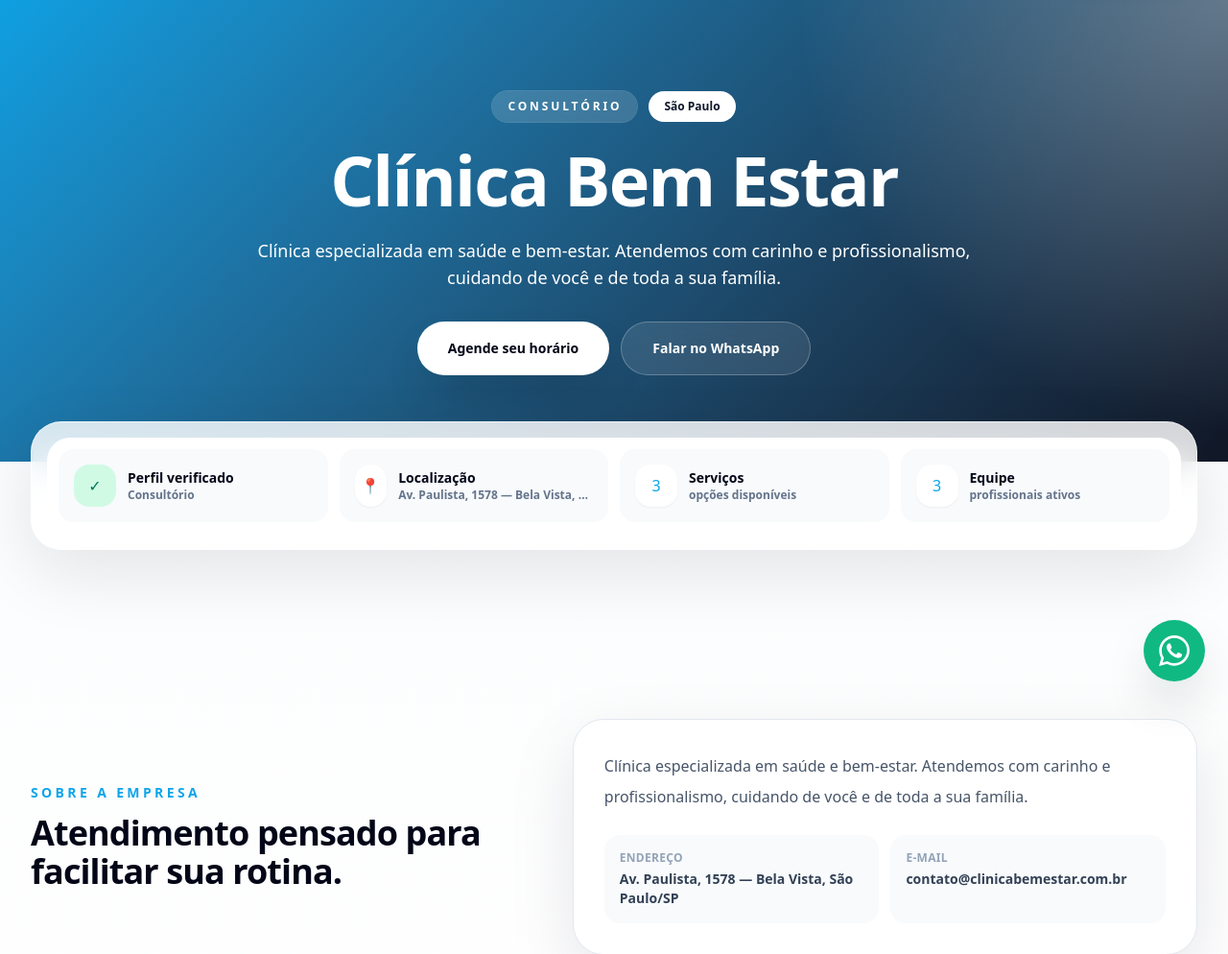
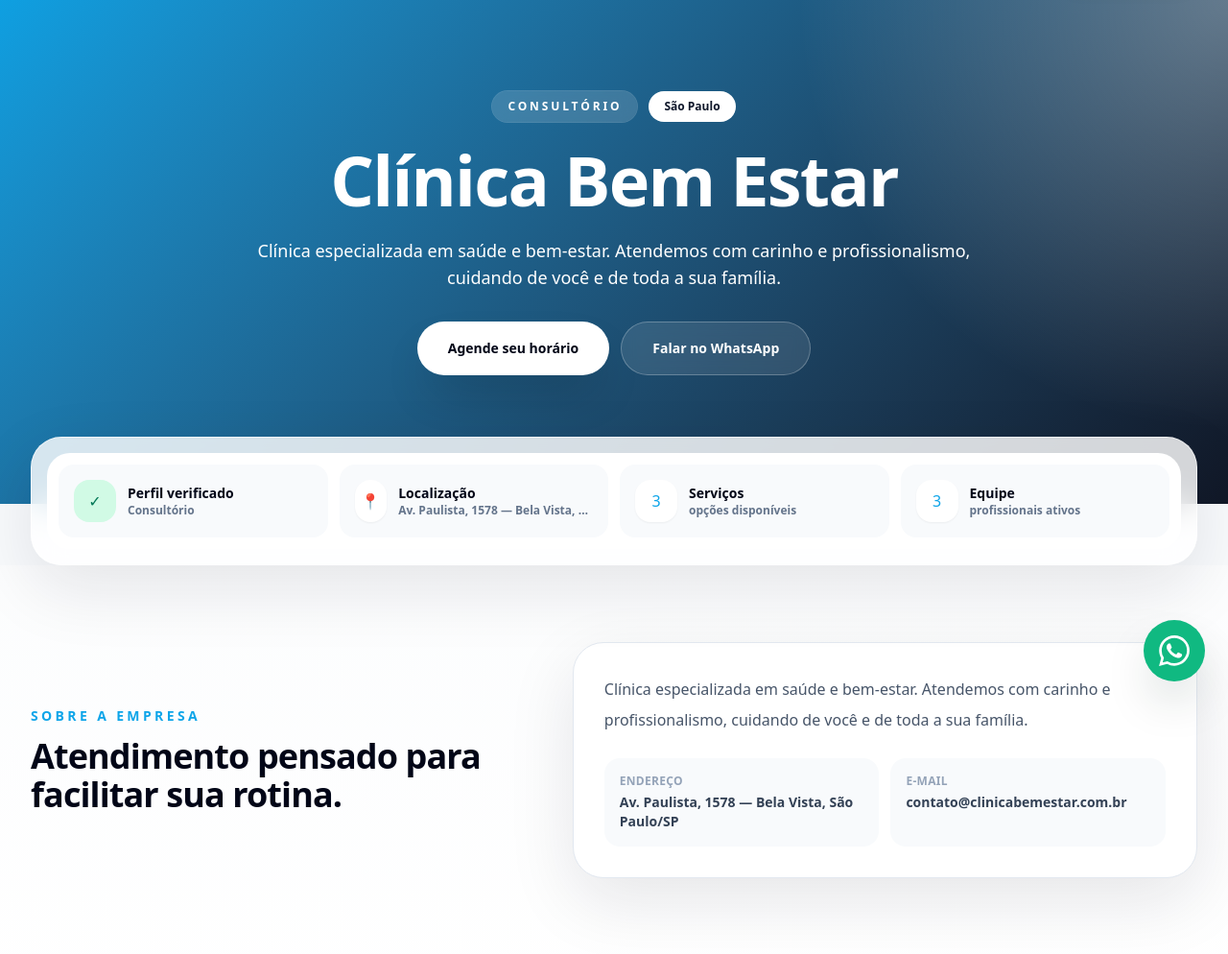
Before and after one commit to system-care/GuiaComercial, a Laravel app: page /clinica-bem-estar in a window 1280 px wide. Shown: the part 70-1064 px from the top of the page at 96% size. Run offline with Laravel 12, Linux system fonts and the light colour scheme; data comes from the database, SQL or seed files in the repository; parts of the project's set-up code (start-up, migrations or seed data) failed here and were passed over; some libraries are stand-ins or nearby versions.

Commit message:
Adjust tenant hero layout overlap

```diff
--- a/resources/views/tenant/landing.blade.php
+++ b/resources/views/tenant/landing.blade.php
@@ -177,12 +177,12 @@
     </header>
 
     <main id="inicio">
-        <section class="relative overflow-hidden">
-            <div class="absolute inset-x-0 top-0 h-[72%] {{ $bannerUrl ? 'gc-hero-image bg-cover bg-center' : 'gc-hero-bg' }}"></div>
-            <div class="absolute inset-x-0 top-0 h-[72%] bg-[radial-gradient(circle_at_top_right,rgba(255,255,255,.32),transparent_28rem)]"></div>
+        <section class="relative overflow-visible bg-slate-50">
+            <div class="absolute inset-x-0 top-0 bottom-16 {{ $bannerUrl ? 'gc-hero-image bg-cover bg-center' : 'gc-hero-bg' }}"></div>
+            <div class="absolute inset-x-0 top-0 bottom-16 bg-[radial-gradient(circle_at_top_right,rgba(255,255,255,.32),transparent_28rem)]"></div>
 
-            <div class="relative mx-auto max-w-7xl px-4 pb-16 pt-12 sm:px-6 sm:pb-20 sm:pt-16 lg:px-8 lg:pb-24 lg:pt-24">
-                <div class="mx-auto flex max-w-4xl flex-col items-center text-center text-white">
+            <div class="relative mx-auto max-w-7xl px-4 pb-28 pt-12 sm:px-6 sm:pb-32 sm:pt-16 lg:px-8 lg:pb-36 lg:pt-24">
+                <div class="mx-auto flex max-w-6xl flex-col items-center text-center text-white">
                     <div class="mb-6 flex flex-wrap items-center justify-center gap-3">
                         <span class="rounded-full bg-white/15 px-4 py-2 text-xs font-black uppercase tracking-[0.24em] text-white ring-1 ring-white/20 backdrop-blur">
                             {{ $nicheName }}
@@ -194,7 +194,7 @@
                         @endif
                     </div>
 
-                    <h1 class="max-w-4xl text-4xl font-black leading-[1.03] tracking-tight sm:text-5xl lg:text-7xl">
+                    <h1 class="max-w-6xl text-4xl font-black leading-[1.03] tracking-tight sm:text-5xl lg:text-7xl">
                         {{ $heroTitle !== '' ? $heroTitle : $tenant->name }}
                     </h1>
 
@@ -215,8 +215,10 @@
                         @endif
                     </div>
                 </div>
+            </div>
 
-                <div class="gc-glass mt-12 rounded-[2rem] border border-white/60 p-4 shadow-soft">
+            <div class="relative z-10 mx-auto -mt-16 max-w-7xl px-4 sm:-mt-20 sm:px-6 lg:px-8">
+                <div class="gc-glass rounded-[2rem] border border-white/60 p-4 shadow-soft">
                     <div class="grid gap-3 rounded-[1.5rem] bg-white p-3 sm:grid-cols-2 lg:grid-cols-4">
                         <div class="flex items-center gap-3 rounded-2xl bg-slate-50 p-4">
                             <span class="flex h-11 w-11 items-center justify-center rounded-2xl bg-emerald-100 text-emerald-700">✓</span>
```
